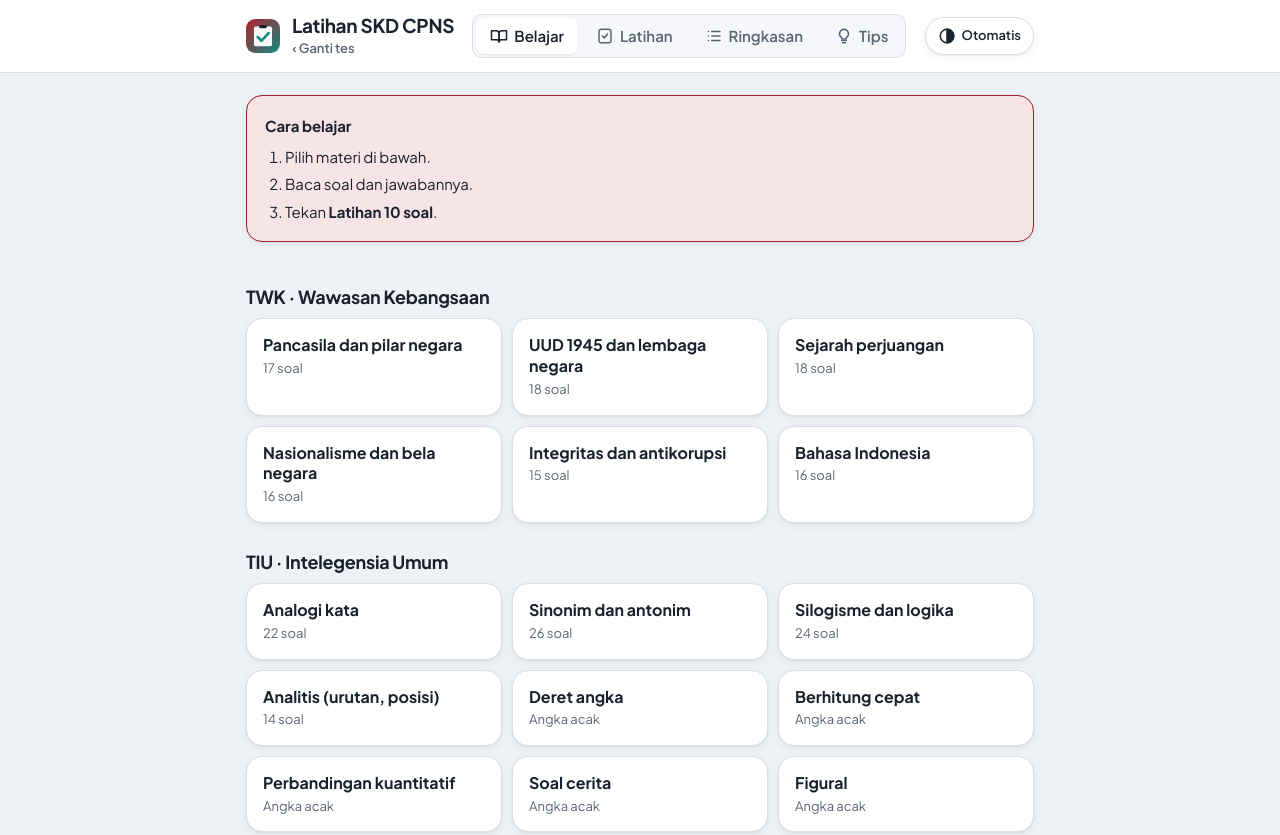
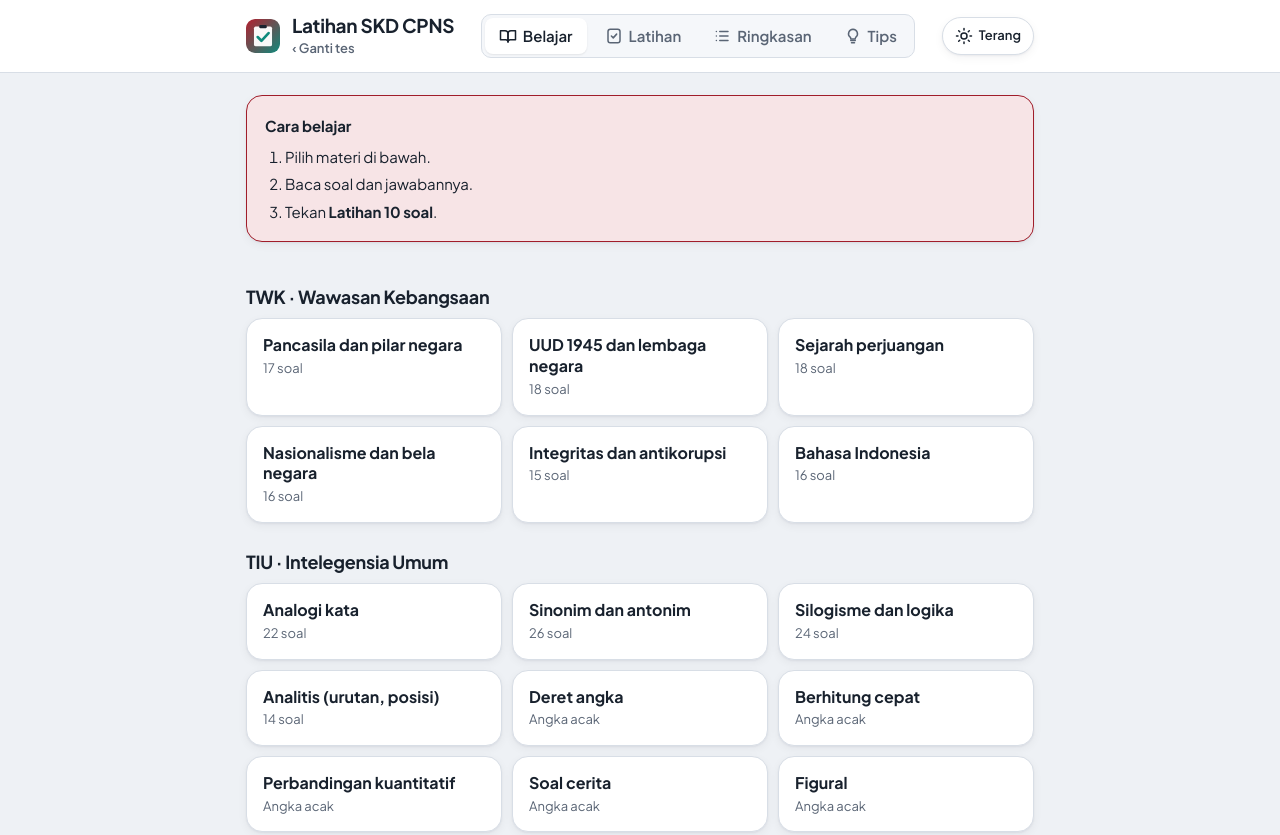
Before and after one commit to gammajiwa/latihan-cpns, a plain HTML site: page skd.html in a window 1280 px wide. Shown: the top 835 px of the page. Drawn offline with Linux system fonts and the light colour scheme.

Commit message:
Tema terang jadi default; warna bar status ikut tema

```diff
--- a/skd.html
+++ b/skd.html
@@ -16,9 +16,9 @@
 <meta name="apple-mobile-web-app-title" content="Latihan CPNS">
 <script>if ("serviceWorker" in navigator && location.protocol === "https:") addEventListener("load", function(){ navigator.serviceWorker.register("sw.js").catch(function(){}); });</script>
 <script>(function(){var K="tema",R=document.documentElement,N={auto:"Otomatis",light:"Terang",dark:"Gelap"};
-function g(){try{return localStorage.getItem(K)||"auto"}catch(e){return"auto"}}
-function a(t){if(t==="light"||t==="dark")R.setAttribute("data-theme",t);else R.removeAttribute("data-theme");var b=document.getElementById("b-tema");if(b){b.setAttribute("data-mode",t);b.setAttribute("aria-label","Tema: "+N[t]+". Ketuk untuk ganti");var l=b.querySelector(".tl");if(l)l.textContent=N[t]}}
-a(g());document.addEventListener("DOMContentLoaded",function(){a(g());var b=document.getElementById("b-tema");if(b)b.addEventListener("click",function(){var n={auto:"light",light:"dark",dark:"auto"}[g()]||"auto";try{localStorage.setItem(K,n)}catch(e){}a(n)})})})();</script>
+function g(){try{return localStorage.getItem(K)||"light"}catch(e){return"light"}}
+function a(t){if(t==="light"||t==="dark")R.setAttribute("data-theme",t);else R.removeAttribute("data-theme");var gelap=t==="dark"||(t==="auto"&&matchMedia("(prefers-color-scheme: dark)").matches);document.querySelectorAll('meta[name="theme-color"]').forEach(function(m){m.removeAttribute("media");m.setAttribute("content",gelap?"#171e28":"#ffffff")});var b=document.getElementById("b-tema");if(b){b.setAttribute("data-mode",t);b.setAttribute("aria-label","Tema: "+N[t]+". Ketuk untuk ganti");var l=b.querySelector(".tl");if(l)l.textContent=N[t]}}
+a(g());document.addEventListener("DOMContentLoaded",function(){a(g());var b=document.getElementById("b-tema");if(b)b.addEventListener("click",function(){var n={light:"dark",dark:"auto",auto:"light"}[g()]||"light";try{localStorage.setItem(K,n)}catch(e){}a(n)})})})();</script>
 
 <style>
 
@@ -372,7 +372,7 @@ h1,h2,h3{letter-spacing:-.015em}
       <button class="tab" role="tab" data-tab="contekan" aria-selected="false"><svg viewBox="0 0 24 24" aria-hidden="true"><path d="M9 6h11M9 12h11M9 18h11"/><path d="M4.5 6h.01M4.5 12h.01M4.5 18h.01"/></svg><span>Ringkasan</span></button>
       <button class="tab" role="tab" data-tab="tips" aria-selected="false"><svg viewBox="0 0 24 24" aria-hidden="true"><path d="M9 18h6M10 21h4"/><path d="M12 3a6 6 0 0 0-3.8 10.6c.6.5.8 1.2.8 1.9V16h6v-.5c0-.7.3-1.4.8-1.9A6 6 0 0 0 12 3z"/></svg><span>Tips</span></button>
     </nav>
-    <button class="tema" id="b-tema" type="button" data-mode="auto" aria-label="Ganti tema"><svg class="i-auto" viewBox="0 0 24 24" aria-hidden="true"><circle cx="12" cy="12" r="9"/><path d="M12 3a9 9 0 0 1 0 18z" style="fill:currentColor"/></svg><svg class="i-light" viewBox="0 0 24 24" aria-hidden="true"><circle cx="12" cy="12" r="4"/><path d="M12 2v2M12 20v2M4.9 4.9l1.4 1.4M17.7 17.7l1.4 1.4M2 12h2M20 12h2M4.9 19.1l1.4-1.4M17.7 6.3l1.4-1.4"/></svg><svg class="i-dark" viewBox="0 0 24 24" aria-hidden="true"><path d="M21 12.8A9 9 0 1 1 11.2 3a7 7 0 0 0 9.8 9.8z"/></svg><span class="tl">Otomatis</span></button>
+    <button class="tema" id="b-tema" type="button" data-mode="light" aria-label="Ganti tema"><svg class="i-auto" viewBox="0 0 24 24" aria-hidden="true"><circle cx="12" cy="12" r="9"/><path d="M12 3a9 9 0 0 1 0 18z" style="fill:currentColor"/></svg><svg class="i-light" viewBox="0 0 24 24" aria-hidden="true"><circle cx="12" cy="12" r="4"/><path d="M12 2v2M12 20v2M4.9 4.9l1.4 1.4M17.7 17.7l1.4 1.4M2 12h2M20 12h2M4.9 19.1l1.4-1.4M17.7 6.3l1.4-1.4"/></svg><svg class="i-dark" viewBox="0 0 24 24" aria-hidden="true"><path d="M21 12.8A9 9 0 1 1 11.2 3a7 7 0 0 0 9.8 9.8z"/></svg><span class="tl">Terang</span></button>
   </div>
 </header>
 
--- a/sw.js
+++ b/sw.js
@@ -1,5 +1,5 @@
 /* Service worker: ambil versi terbaru kalau online, pakai cache kalau offline. */
-const CACHE = "latihan-cpns-202611191525";
+const CACHE = "latihan-cpns-202611191540";
 const FILES = ["./", "index.html", "skd.html", "skb.html", "manifest.webmanifest", "icon.svg", "icon-192.png", "icon-512.png", "font/plus-jakarta-sans-latin.woff2", "font/plus-jakarta-sans-latin-ext.woff2"];
 
 self.addEventListener("install", e => {
```
Also changed, not shown: index.html (+4 -4 lines), skb.html (+4 -4 lines), sumber/landing.html (+1 -1 lines), sumber/shared/pwa-head.html (+3 -3 lines), sumber/skb/app-skb.html (+1 -1 lines), sumber/skd/app.html (+1 -1 lines).
